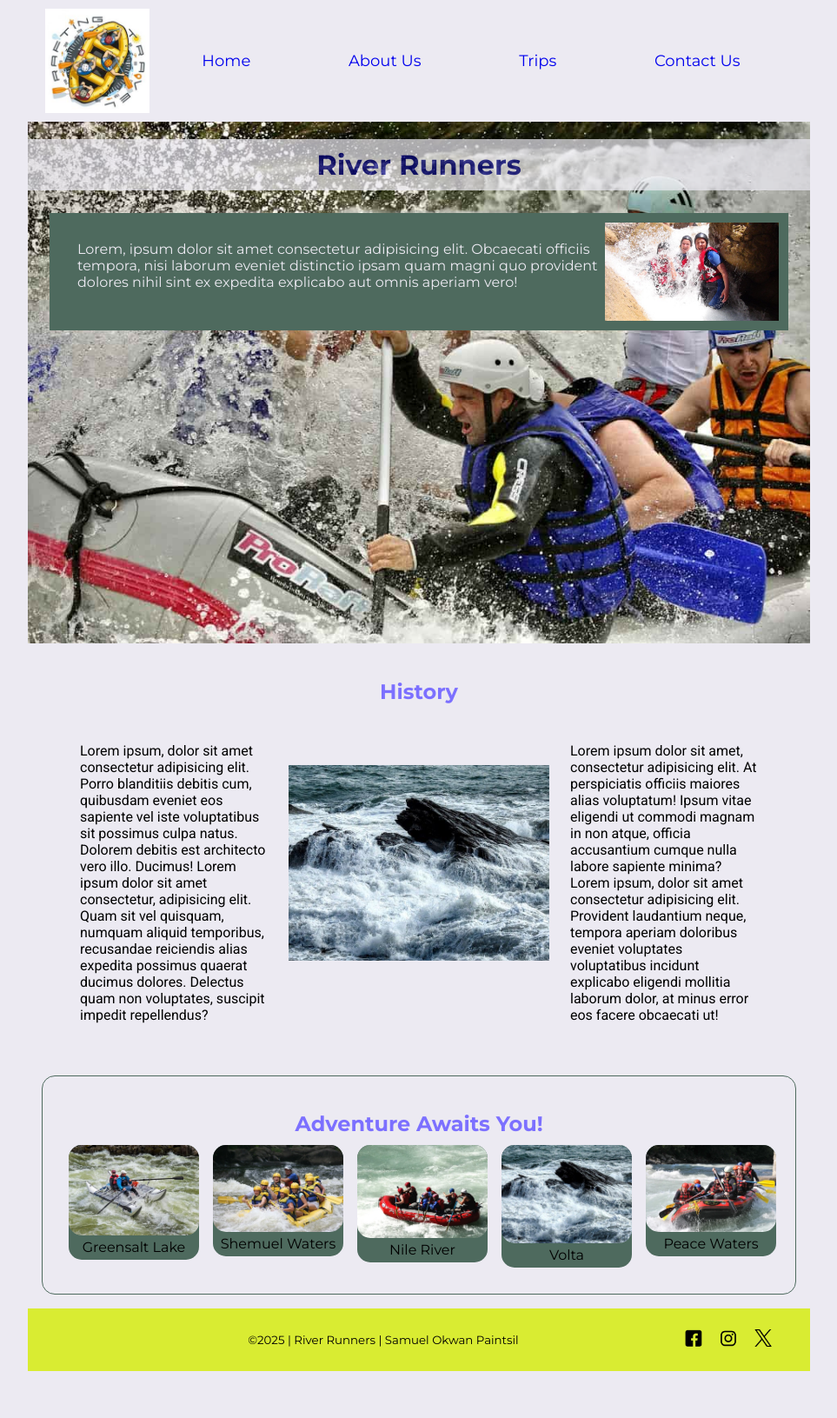
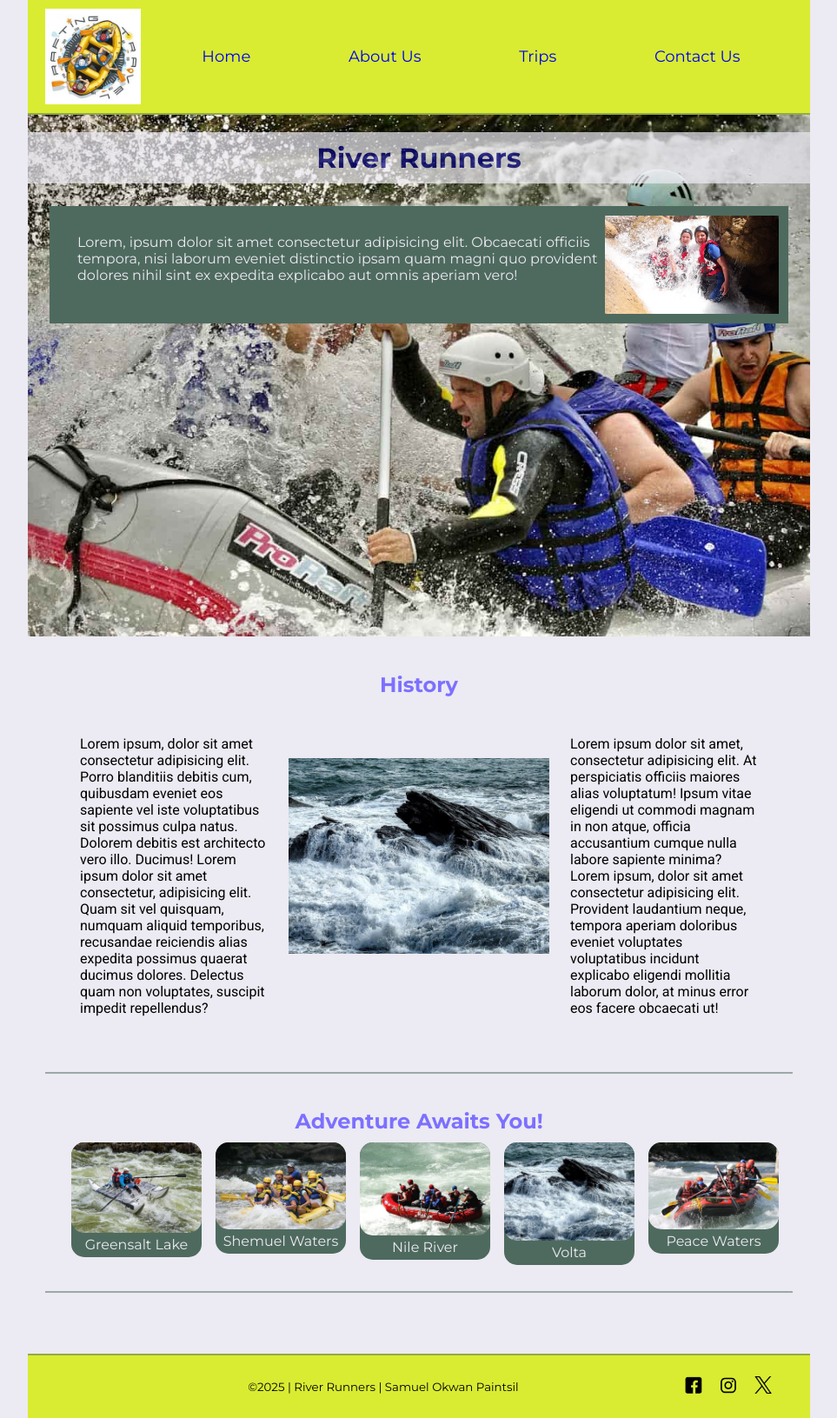
Before and after one commit to shemuel-1/wdd130, a plain HTML site: page wwr/about.html in a window 1280 px wide. Shown: the whole page at 87% size, without its empty margins (158-1121 px from the left). Before the commit the page ends 1577 px from the top, so only its background shows below. Drawn offline with Linux system fonts and the light colour scheme.

Commit message:
Fixed minor errors andd added slight touches.

```diff
--- a/wwr/about.html
+++ b/wwr/about.html
@@ -82,9 +82,9 @@
     <footer>
         <p>&copy;2025 | River Runners | Samuel Okwan Paintsil</p>
         <nav class="socialmedia">
-            <a href="https://facebook.com"><img src="images/facebook-logo.webp" alt=""></a>
-            <a href="https://instagram.com"><img src="images/instagram-logo.webp" alt=""></a>
-            <a href="https://twitter.com"><img src="images/twitter-logo.webp" alt=""></a>
+            <a href="https://facebook.com"><img src="images/facebook-logo.webp" alt="facebook-logo"></a>
+            <a href="https://instagram.com"><img src="images/instagram-logo.webp" alt="instagram-logo"></a>
+            <a href="https://twitter.com"><img src="images/twitter-logo.webp" alt="twitter-logo"></a>
         </nav>
     </footer>
 </body>
--- a/wwr/styles/rafting.css
+++ b/wwr/styles/rafting.css
@@ -23,13 +23,14 @@ header {
     display: grid;
     grid-template-columns: 120px 1fr;
     max-width: 100%;
-
+    background-color: var(--accent2-color);
+    border-bottom: 2px solid rgba(78, 106, 94, 0.5);
 }
 
 header img {
     width: 150px;
     height: auto;
-    padding: 10px 10px 10px 20px;
+    padding: 10px 20px 10px 20px;
 }
 
 .navigation {
@@ -134,8 +135,10 @@ article {
 }
 
 .adv-section {
-    border: var(--secondary-color) 1px solid;
-    border-radius: 15px;
+    border-top: 2px solid rgba(78, 106, 94, 0.5);
+    border-bottom: 2px solid rgba(78, 106, 94, 0.5);
+    margin: 20px;
+    margin-bottom: 70px;
     /* background-color: var(--accent2-color); */
     padding: 30px;
 }
@@ -158,6 +161,7 @@ article {
     background-color: var(--secondary-color);
     border-radius: 15px;
     padding-bottom: 5px;
+    color: var(--accent1-color);
 }
 
 #adventure img {
@@ -173,6 +177,7 @@ footer {
     align-items: center;
     max-width: 900px;
     background-color: var(--accent2-color);
+    border-top: 2px solid rgba(78, 106, 94, 0.5);
 }
 
 footer p {
```
